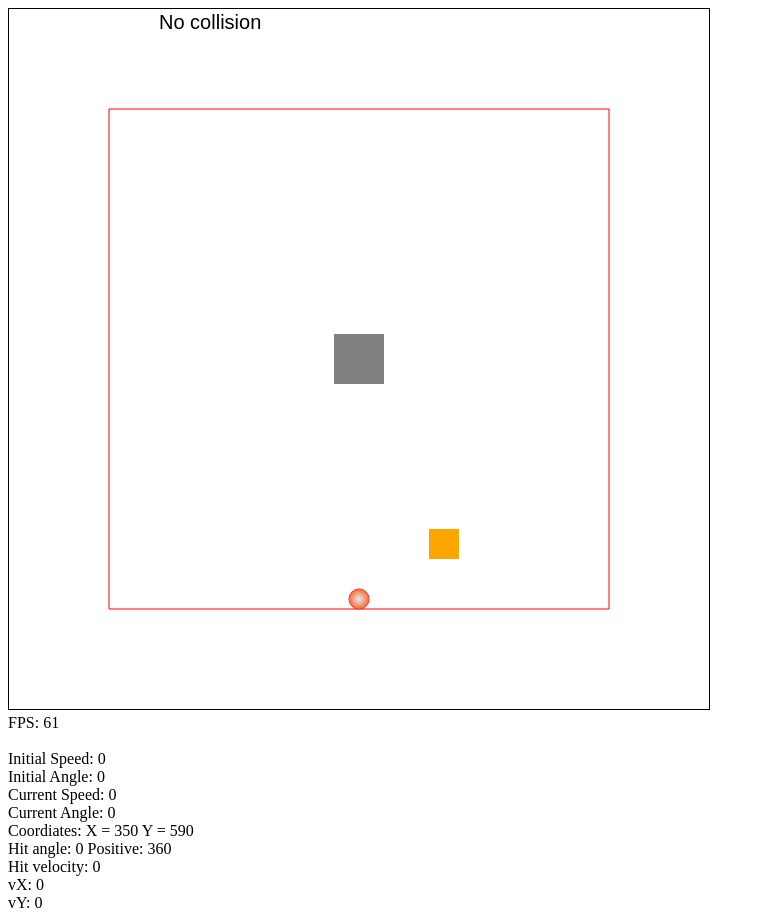
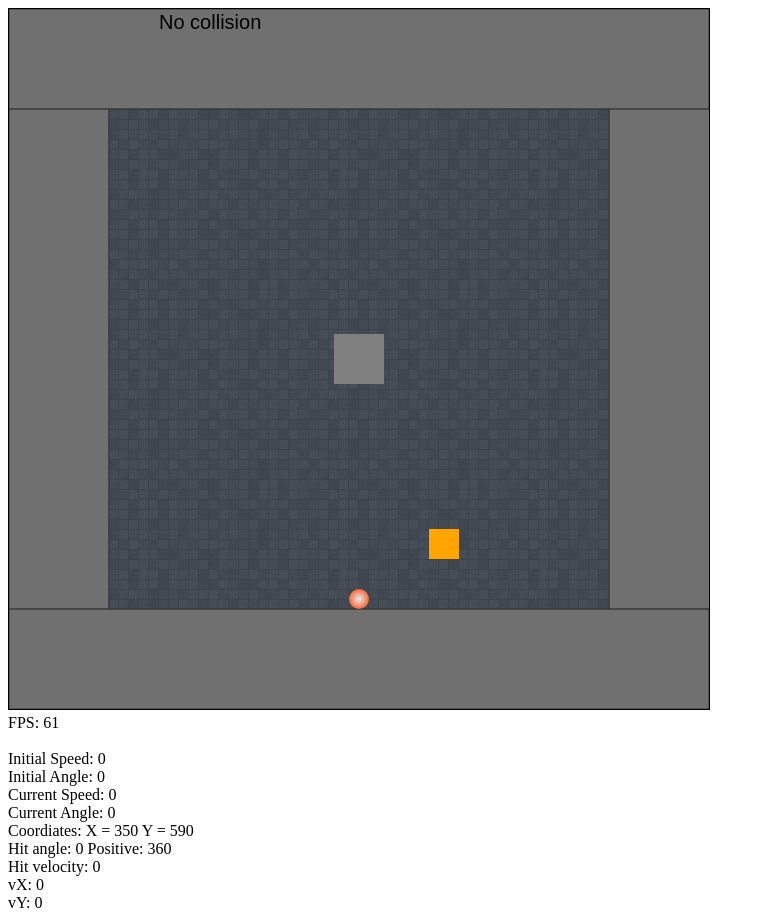
Before and after one commit to suhovius/BallGame, a plain HTML site: page index.html in a window 1280 px wide. Shown: the whole page, without its empty margins (0-765 px from the left). Drawn offline with Linux system fonts and the light colour scheme.

Commit message:
Add background and game area border rectangles

```diff
--- a/javascripts/main.js
+++ b/javascripts/main.js
@@ -275,7 +275,23 @@ var GF = function(){
 
   function drawGameAreaBorder() {
     ctx.save();
-    ctx.strokeStyle = "Red";
+    ctx.beginPath();
+    ctx.rect(0, 0, w, gameAreaBorder);
+    ctx.rect(0, h-gameAreaBorder, w, gameAreaBorder);
+    ctx.rect(0, gameAreaBorder, gameAreaBorder, h-2*gameAreaBorder);
+    ctx.rect(w-gameAreaBorder, gameAreaBorder, w-gameAreaBorder, h-2*gameAreaBorder);
+    // ctx.moveTo(0,0);
+    // ctx.lineTo(w,0);
+    // ctx.lineTo(w,h);
+    // ctx.lineTo(gameAreaBorder,h);
+    // ctx.lineTo(gameAreaBorder,h-gameAreaBorder);
+    // ctx.lineTo(w-gameAreaBorder,h-gameAreaBorder);
+    // ctx.lineTo(w-gameAreaBorder,gameAreaBorder);
+    // ctx.lineTo(w-gameAreaBorder,h);
+    // ctx.lineTo(0,h);
+    ctx.fillStyle = "#707070";
+    ctx.fill();
+    ctx.strokeStyle = "#383838";
     ctx.rect(gameAreaBorder,gameAreaBorder,w - 2*gameAreaBorder,h - 2*gameAreaBorder);
     ctx.stroke();
     ctx.restore();
--- a/styles/main.css
+++ b/styles/main.css
@@ -1,3 +1,4 @@
 canvas {
   border: 1px solid black;
+  background-image: url("/images/random_grey_variations.png");
 }
```
Also changed, not shown: images/random_grey_variations.png (added).
